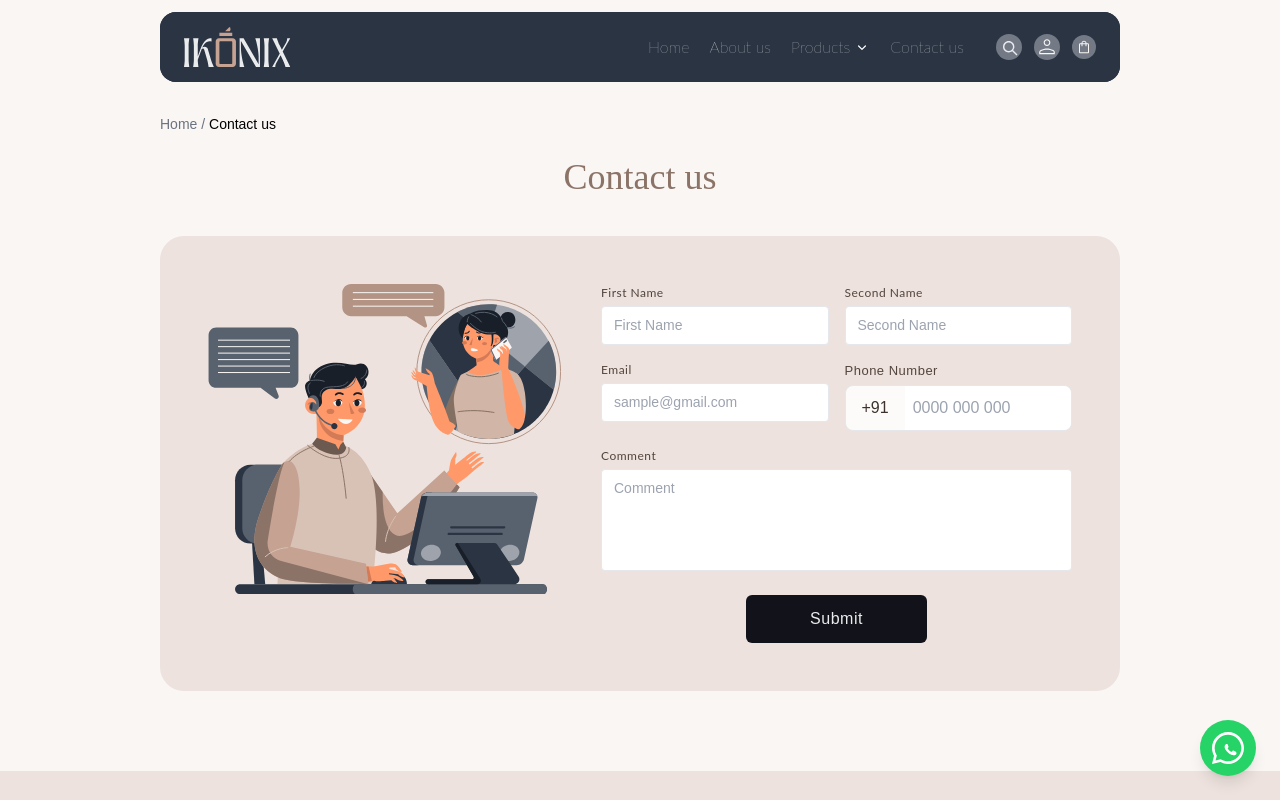
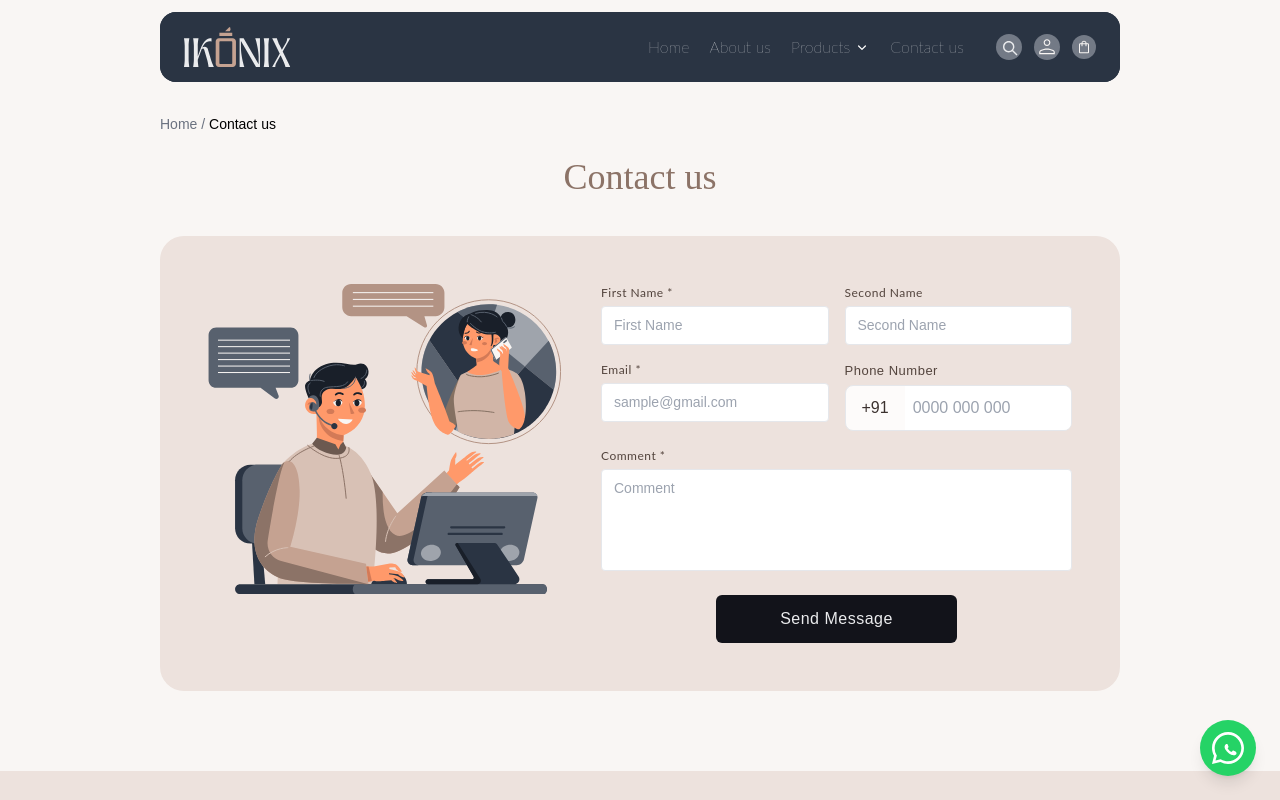
Before and after one commit to inbounderzweb/ikonix, a React (Create React App) app: page /contact in a window 1280 px wide. Shown: the top 800 px of the page. Built offline with nearby package versions, Linux system fonts and the light colour scheme; no server answers.

Commit message:
add client side email sending using mailto

```diff
--- a/src/pages/ContactPage/ContactPage.js
+++ b/src/pages/ContactPage/ContactPage.js
@@ -43,11 +43,32 @@ export default function ContactPage() {
           />
 
           {/* form */}
-          <form className="flex-1 w-full order-1 md:order-2" onSubmit={(e) => e.preventDefault()}>
+          <form className="flex-1 w-full order-1 md:order-2" onSubmit={(e) => {
+            e.preventDefault();
+            const { first, last, email, phone, comment } = form;
+
+            if (!first || !email || !comment) {
+              alert("Please fill in First Name, Email, and Comment.");
+              return;
+            }
+
+            // Using pure client-side mailto option
+            // (Alternatively, use EmailJS / Web3Forms if you want it to send silently without opening an email app)
+            const subject = encodeURIComponent(`Ikonix Contact Form: Message from ${first} ${last}`);
+            const body = encodeURIComponent(
+              `Name: ${first} ${last}\nEmail: ${email}\nPhone: ${phone}\n\nMessage:\n${comment}`
+            );
+
+            // This will open the user's default email client
+            window.location.href = `mailto:contact@ikonix.com?subject=${subject}&body=${body}`;
+
+            // Reset form
+            setForm({ first: "", last: "", email: "", phone: "", comment: "" });
+          }}>
             <div className="grid grid-cols-1 sm:grid-cols-2 gap-4">
               <div className="flex flex-col gap-1">
                 <label htmlFor="first" className="font-[lato] text-[12px] font-[400] text-[#53443D] tracking-[0.5px]">
-                  First Name
+                  First Name *
                 </label>
                 <input
                   id="first"
@@ -56,6 +77,7 @@ export default function ContactPage() {
                   className={inputBase}
                   value={form.first}
                   onChange={(e) => setForm({ ...form, first: e.target.value })}
+                  required
                 />
               </div>
               <div className="flex flex-col gap-1">
@@ -73,7 +95,7 @@ export default function ContactPage() {
               </div>
               <div className="flex flex-col gap-1">
                 <label htmlFor="email" className="font-[lato] text-[12px] font-[400] text-[#53443D] tracking-[0.5px]">
-                  Email
+                  Email *
                 </label>
                 <input
                   id="email"
@@ -82,6 +104,7 @@ export default function ContactPage() {
                   className={inputBase}
                   value={form.email}
                   onChange={(e) => setForm({ ...form, email: e.target.value })}
+                  required
                 />
               </div>
               <div className="flex flex-col gap-1">
@@ -98,7 +121,7 @@ export default function ContactPage() {
                     id="phone"
                     type="tel"
                     placeholder="0000 000 000"
-      className="flex-1 px-2 py-[10px] "
+                    className="flex-1 px-2 py-[10px] focus:outline-none"
                     value={form.phone}
                     onChange={(e) => setForm({ ...form, phone: e.target.value })}
                   />
@@ -110,7 +133,7 @@ export default function ContactPage() {
             {/* comment */}
             <div className="flex flex-col gap-1 mt-4">
               <label htmlFor="comment" className="font-[lato] text-[12px] font-[400] text-[#53443D] tracking-[0.5px]">
-                Comment
+                Comment *
               </label>
               <textarea
                 id="comment"
@@ -119,6 +142,7 @@ export default function ContactPage() {
                 className={`${inputBase} resize-none`}
                 value={form.comment}
                 onChange={(e) => setForm({ ...form, comment: e.target.value })}
+                required
               />
             </div>
 
@@ -127,7 +151,7 @@ export default function ContactPage() {
               type="submit"
               className="mt-6 w-full md:w-auto px-16 bg-[#12131a] text-[#EAEBED] text-[lato] tracking-[0.5px] font-[400] py-3 rounded-md hover:opacity-90 transition block mx-auto"
             >
-              Submit
+              Send Message
             </button>
           </form>
         </div>
```
Lines whose indentation alone changed are shown as unchanged.
